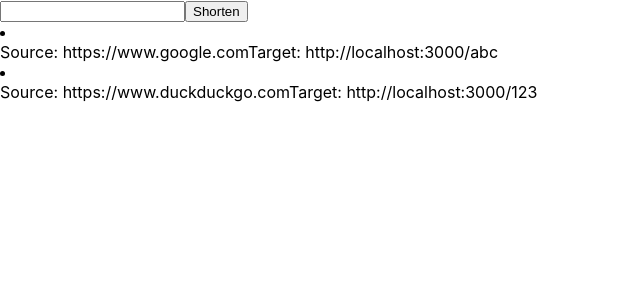
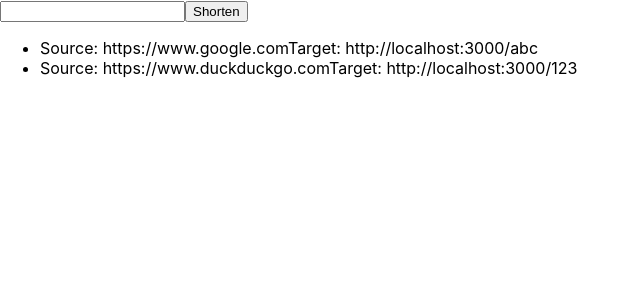
Before and after one commit to codbugs/url-shortener, a Next.js app: page / in a window 1280 px wide. Shown: the top 300 px of the page, without its empty margins (0-640 px from the left). Built offline with nearby package versions, Linux system fonts and the light colour scheme.

Commit message:
feat(app): add ul tag

```diff
--- a/components/ShortenedItemsList.js
+++ b/components/ShortenedItemsList.js
@@ -1,11 +1,14 @@
 import ShortenedItemRow from './ShortenedItemRow.js';
 
 export default function ShortenedItemsList(props) {
-    return props.items && props.items.map(
-        (item, index) => {
-            return <li key={index}>
-                <ShortenedItemRow item={item} />
-            </li>;
+    return <ul>
+        {
+            props.items && props.items.map(
+                (item, index) => {
+                    return <li key={index}>
+                        <ShortenedItemRow item={item} />
+                    </li>;
+                })
         }
-    );
+    </ul>;
 }
```
